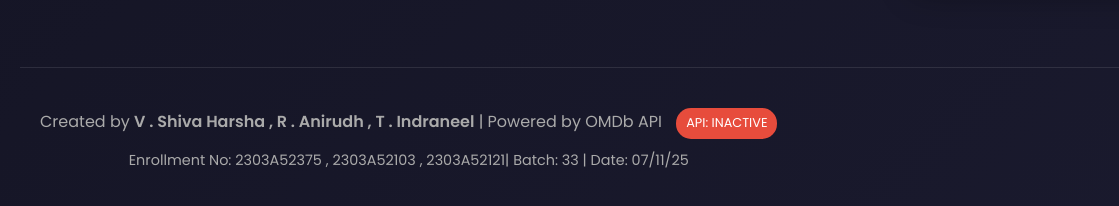
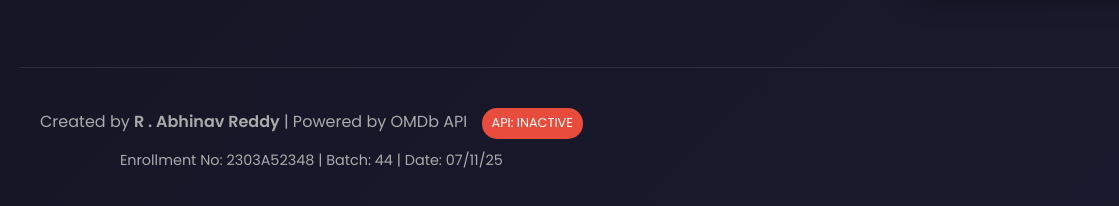
Before and after one commit to shivaharsha-coder/SESD, a plain HTML site: page index.html in a window 1280 px wide. Shown: the part 2240-2446 px from the top of the page, 0-1119 px from the left. Drawn offline with Linux system fonts and the light colour scheme; no server answers.

Commit message:
Initial commit : FrameFlow : A Movie Recommendations App

```diff
--- a/index.html
+++ b/index.html
@@ -1147,8 +1147,8 @@
         <footer>
             <div class="footer-content">
                 <div class="footer-info">
-                    <p>Created by <strong>V . Shiva Harsha , R . Anirudh , T . Indraneel</strong> | Powered by OMDb API <span class="api-status">API: ACTIVE</span></p>
-                    <p style="margin-top: 10px; font-size: 0.9rem;">Enrollment No: 2303A52375 , 2303A52103 , 2303A52121| Batch: 33 | Date: 07/11/25</p>
+                    <p>Created by <strong>R . Abhinav Reddy</strong> | Powered by OMDb API <span class="api-status">API: ACTIVE</span></p>
+                    <p style="margin-top: 10px; font-size: 0.9rem;">Enrollment No: 2303A52348 | Batch: 44 | Date: 07/11/25</p>
                 </div>
                 <div class="social-links">
                     <i class="fab fa-github"></i>
```
